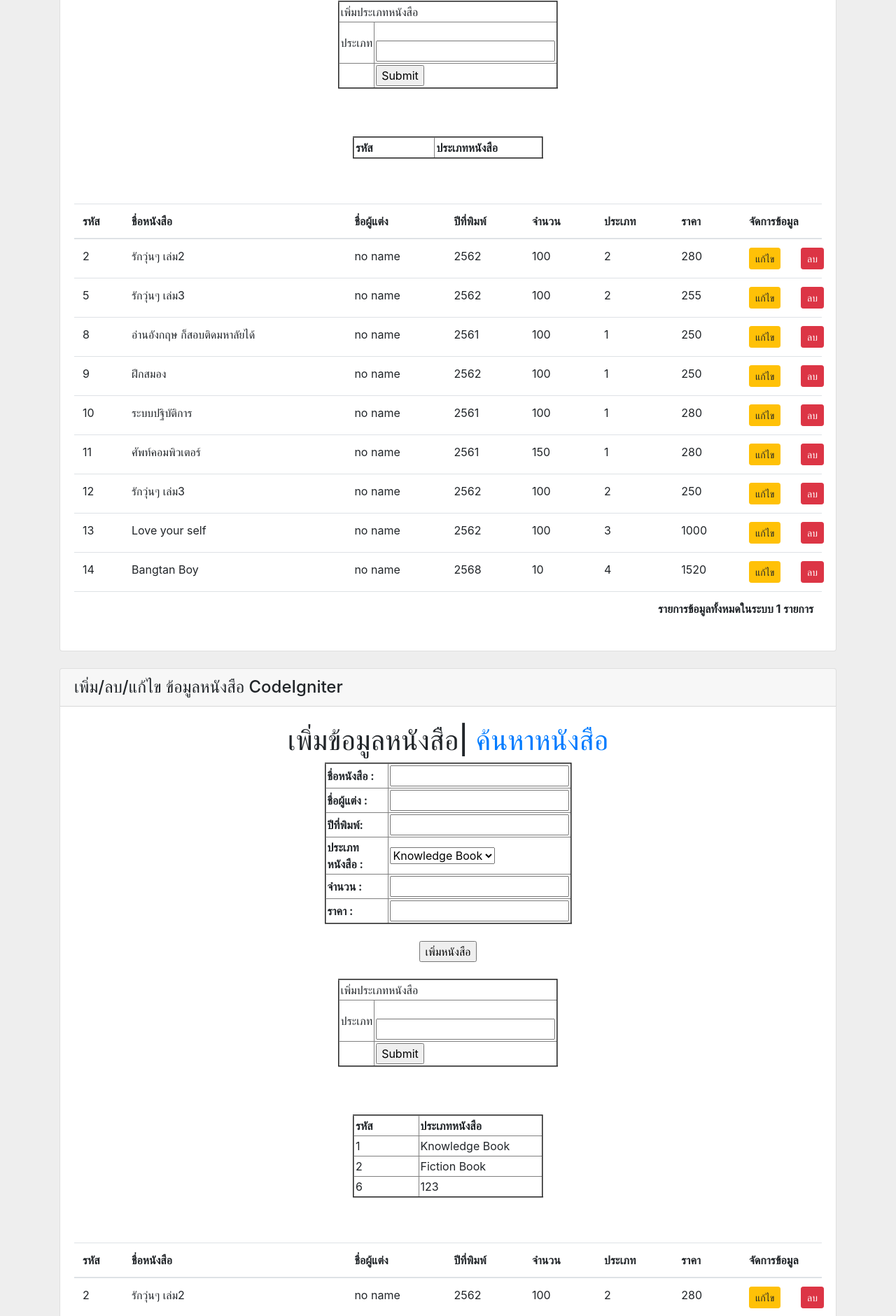
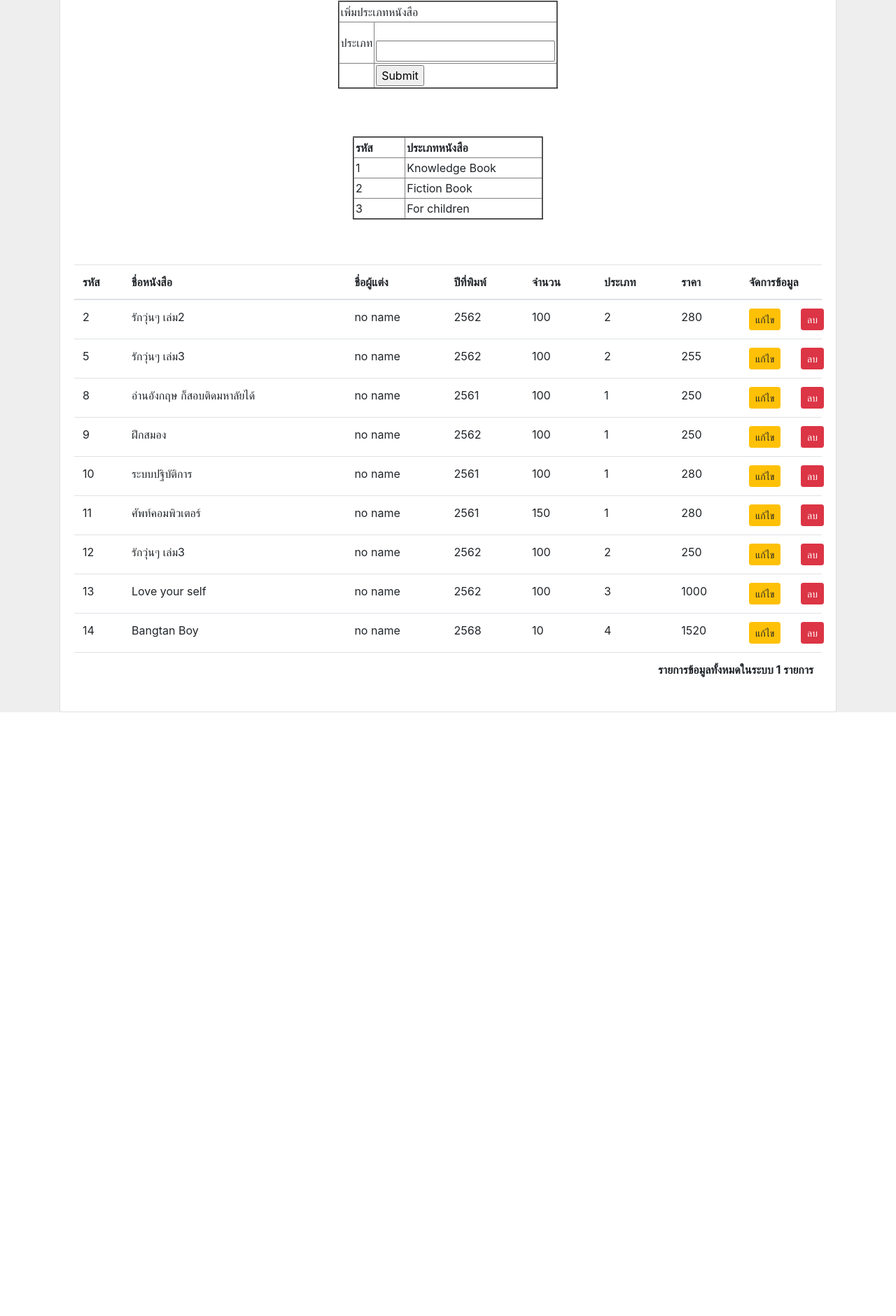
Before and after one commit to suchayaa/BookProject, a CodeIgniter app: page /database/index.php/manage_book/show in a window 1280 px wide. Shown: the part 467-2348 px from the top of the page at 70% size. After the commit the page ends 1485 px from the top, so only its background shows below. Run offline with CodeIgniter, Linux system fonts and the light colour scheme; data comes from the database, SQL or seed files in the repository; data that the repository does not hold is empty.

Commit message:
ubdate sql

```diff
--- a/application/controllers/manage_book.php
+++ b/application/controllers/manage_book.php
@@ -24,15 +24,14 @@ class Manage_book extends CI_Controller {
                 $data['items'] = $this->book_model->get_items();
                 $this->load->view('view_form',$data);
 
-                $data2['items2'] = $this->book_model->get_items2();
-                $this->load->view('view_form',$data2);
+
         }
 
-        public function show2()
-	{
-                $data2['items2'] = $this->book_model->get_items2();
-                $this->load->view('view_form',$data2);
-	}
+        // public function show2()
+	// {
+        //         $data2['items2'] = $this->book_model->get_items2();
+        //         $this->load->view('view_form',$data2);
+	// }
 
 	// private function save_item()
 	// {
--- a/application/models/book_model.php
+++ b/application/models/book_model.php
@@ -16,12 +16,12 @@ class Book_model extends CI_Model {
         ////$this->$table ต้องเป็นชื่อตาราง แต่เนื่องจากเราสร้างตัวแปล $table เก็บค่าแล้ว จากนั้นใส่ result เพื่อแสดงค่าทั้งหมด
     }
 
-    public function get_items2()
-    {
+    // public function get_items2()
+    // {
 
-        return $this->db->get('type')->result();
-        ////$this->$table ต้องเป็นชื่อตาราง แต่เนื่องจากเราสร้างตัวแปล $table เก็บค่าแล้ว จากนั้นใส่ result เพื่อแสดงค่าทั้งหมด
-    }
+    //     return $this->db->get('type')->result();
+    //     ////$this->$table ต้องเป็นชื่อตาราง แต่เนื่องจากเราสร้างตัวแปล $table เก็บค่าแล้ว จากนั้นใส่ result เพื่อแสดงค่าทั้งหมด
+    // }
 
     public function create_item($value){
         $this->db->insert('books', $value);
--- a/application/views/view_form.php
+++ b/application/views/view_form.php
@@ -87,27 +87,44 @@ defined('BASEPATH') OR exit('No direct script access allowed');
 <form method="post" action="./save_item" class="card-body">
 				<table ction="./data_type_submit" width="272" border="2" cellspacing="0" cellpadding="2">
 					<thead>
-
 						<tr>
-							<th colspan="2" width="70px">รหัส</th>
+							<th colspan="2" width="50px">รหัส</th>
 							<th >ประเภทหนังสือ</th>
 						</tr>
 					</thead>
 
-					<tbody> <!--------วนลูปเพื่อแสดงข้อมูล-----$items มาจาก manage_book.php----->
-						<?php foreach($items2 as $row) : ?>
+					<thead>
+						<tr>
+							<td colspan="2" width="50px" >1</td>
+							<td>Knowledge Book</td>
+
+						</tr>
+						<tr>
+							<td colspan="2" width="50px">2</td>
+							<td>Fiction Book</td>
+
+						</tr>
+						<tr>
+							<td colspan="2" width="50px">3</td>
+							<td>For children</td>
+
+						</tr>
+					</thead>
+
+					<!-- <tbody> <!--------วนลูปเพื่อแสดงข้อมูล-----$items มาจาก manage_book.php----->
+						<!-- <?php foreach($items2 as $row) : ?>
 							<tr>
 								<td colspan="2"><?= $row->type_id?></td>
 								<td><?= $row->type_name?></td>
 							</tr>
 						<?php endforeach; ?>
-					</tbody>
+					</tbody> -->
 				</table>
 			</form>
 	<br>
 </center>
 <!------------------------------------------------3------------------------------------------------------->
-			<form method="post" action="./save_item" class="card-body">
+			<form method="post" action="./show" class="card-body">
 				<table class="table">
 					<thead>
 						<tr>
```
